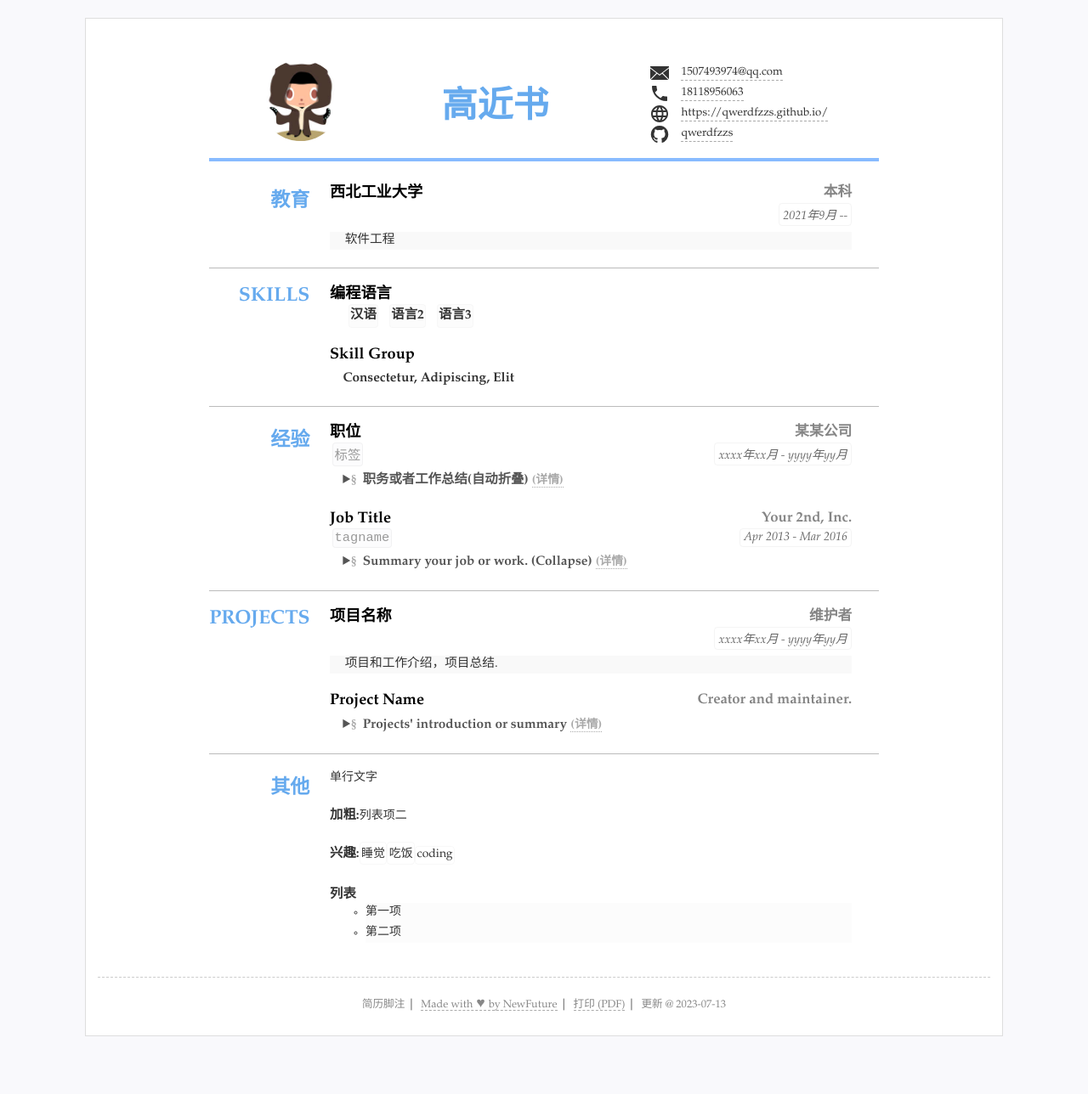
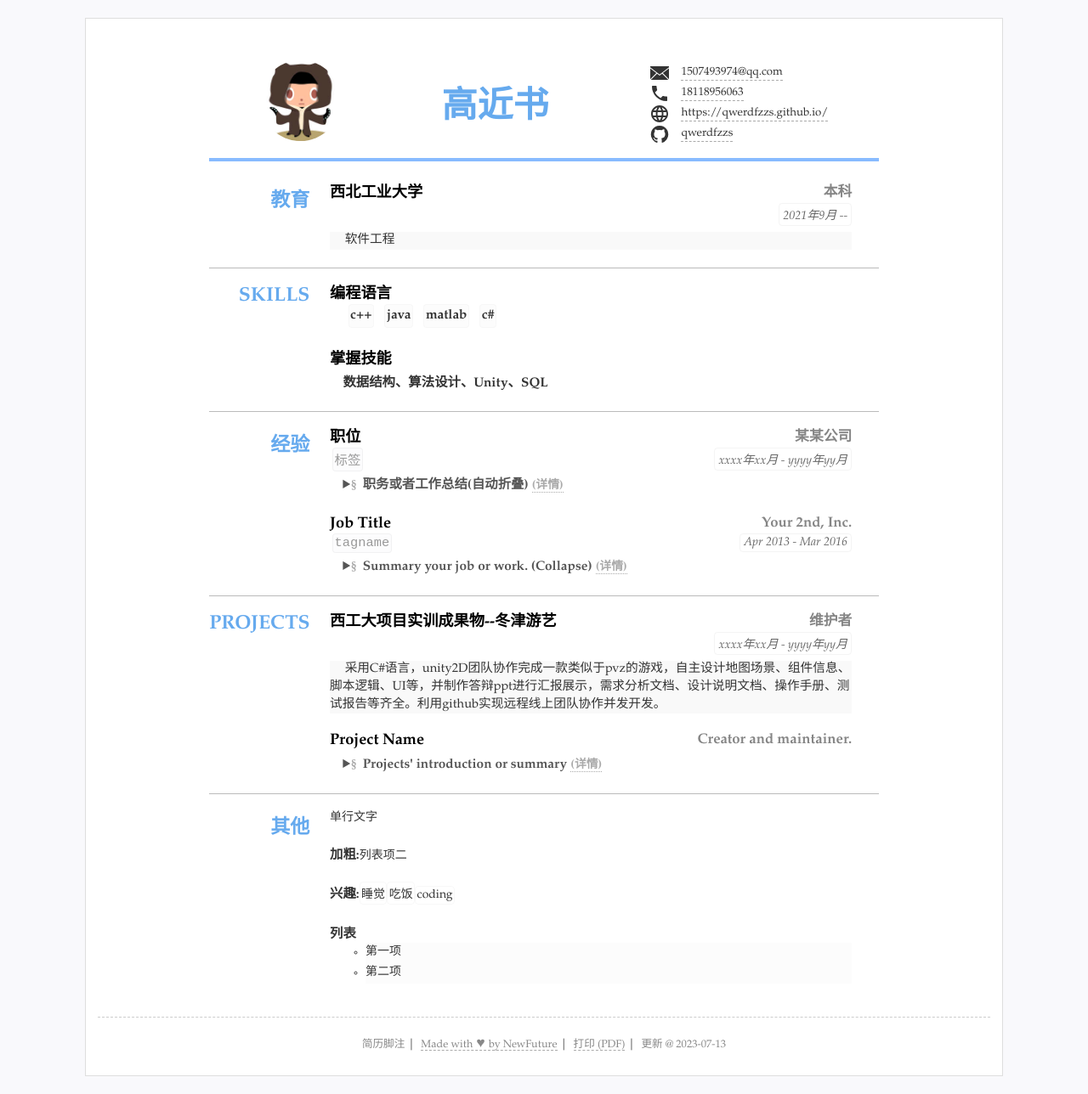
Before and after one commit to qwerdfzzs/qwerdfzzs.github.io, a Jekyll site: the page built from index.html, in a window 1280 px wide. Shown: the whole page at 85% size. Built offline with Jekyll 4.4.1, drawn with Linux system fonts in a browser that asks for light colours; before the commit the page ends 1241 px from its top, so only the background shows below that.

Commit message:
Update resume.yml

```diff
--- a/_data/resume.yml
+++ b/_data/resume.yml
@@ -44,11 +44,12 @@ main: #简历主要内容，
   content:
   - title: 编程语言
     items: #itmems 可以小块的方式显示
-    - 汉语
-    - 语言2
-    - 语言3
-  - title: Skill Group
-    summary: Consectetur, Adipiscing, Elit
+    - c++
+    - java
+    - matlab
+    - c#
+  - title: 掌握技能
+    summary: 数据结构、算法设计、Unity、SQL
 
 - type: experience
   name: 经验
@@ -73,9 +74,9 @@ main: #简历主要内容，
 - type: projects
   name: Projects
   content:
-  - title: 项目名称
+  - title: 西工大项目实训成果物--冬津游艺
     duration: xxxx年xx月 - yyyy年yy月
-    detail: 项目和工作介绍，项目总结.
+    detail: 采用C#语言，unity2D团队协作完成一款类似于pvz的游戏，自主设计地图场景、组件信息、脚本逻辑、UI等，并制作答辩ppt进行汇报展示，需求分析文档、设计说明文档、操作手册、测试报告等齐全。利用github实现远程线上团队协作并发开发。
     sub: 维护者
   - title: Project Name
     summary: Projects' introduction or summary
```
